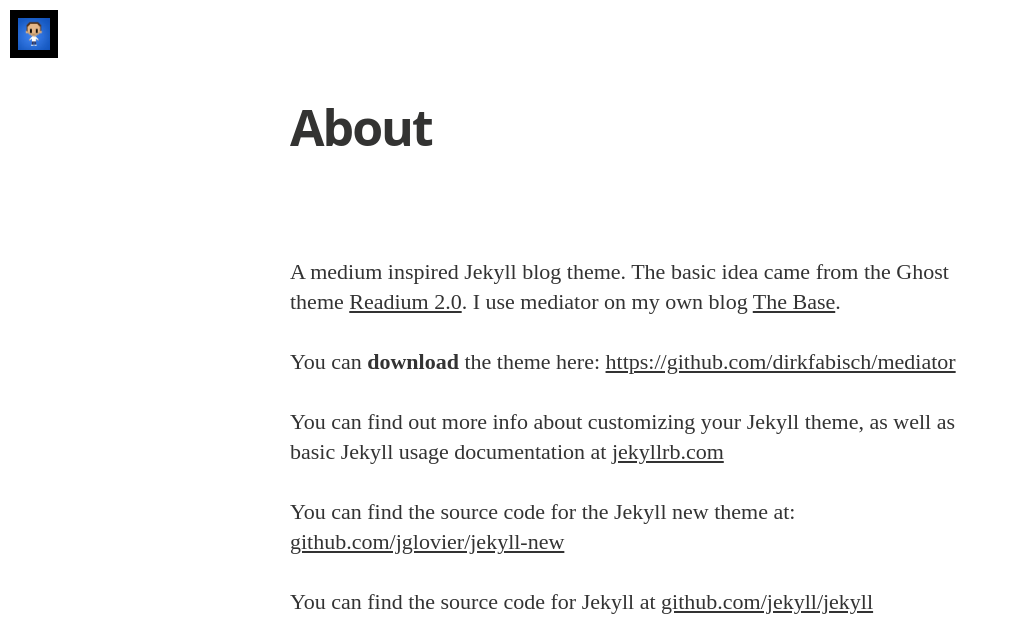
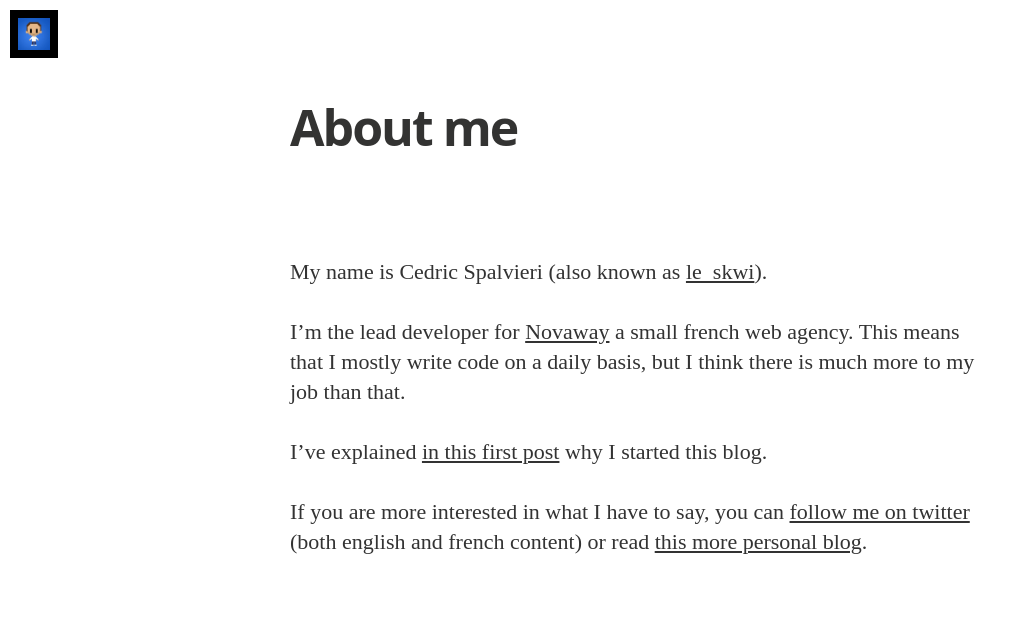
Before and after one commit to skwi/skwi.github.io, a Jekyll site: the page built from about.md, in a window 1280 px wide, cut to the strip 0-627 px from the top of the page. Shown: the whole strip, without its empty margins (0-1026 px from the left). Built offline with Jekyll 4.4.1, drawn with Linux system fonts in a browser that asks for light colours; nearby versions of some CDN libraries; some web fonts are replaced; Markdown is read by kramdown in place of the engine named in the settings.

Commit message:
About me page

```diff
--- a/about.md
+++ b/about.md
@@ -1,17 +1,12 @@
 ---
 layout: page
-title: About
+title: About me
 permalink: /about/
 ---
+My name is Cedric Spalvieri (also known as [le_skwi](http://twitter.com/le_skwi)).
 
-A medium inspired Jekyll blog theme. The basic idea came from the Ghost theme
-[Readium 2.0](http://www.svenread.com/readium-ghost-theme/). I use mediator on my own blog [The Base](blog.base68.com).
+I'm the lead developer for [Novaway](http://novaway.fr) a small french web agency. This means that I mostly write code on a daily basis, but I think there is much more to my job than that.
 
-You can **download** the theme here:
-[https://github.com/dirkfabisch/mediator](https://github.com/dirkfabisch/mediator)
+I've explained [in this first post](/2015/02/19/yet-another-developer-blog.html) why I started this blog.
 
-You can find out more info about customizing your Jekyll theme, as well as basic Jekyll usage documentation at [jekyllrb.com](http://jekyllrb.com/)
-
-You can find the source code for the Jekyll new theme at: [github.com/jglovier/jekyll-new](https://github.com/jglovier/jekyll-new)
-
-You can find the source code for Jekyll at [github.com/jekyll/jekyll](https://github.com/jekyll/jekyll)
+If you are more interested in what I have to say, you can [follow me on twitter](http://twitter.com/le_skwi) (both english and french content) or read [this more personal blog](http://blog.skwi.fr).
```
